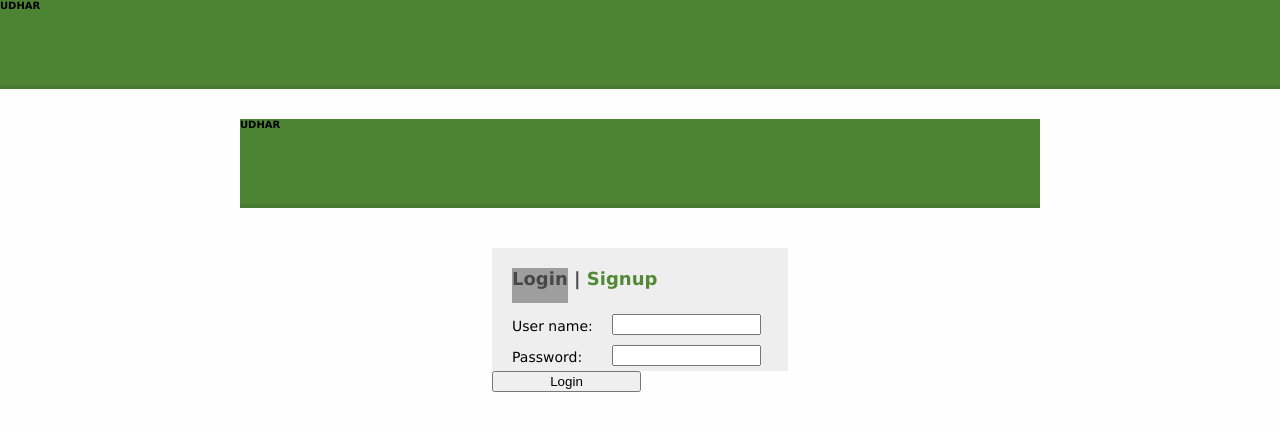
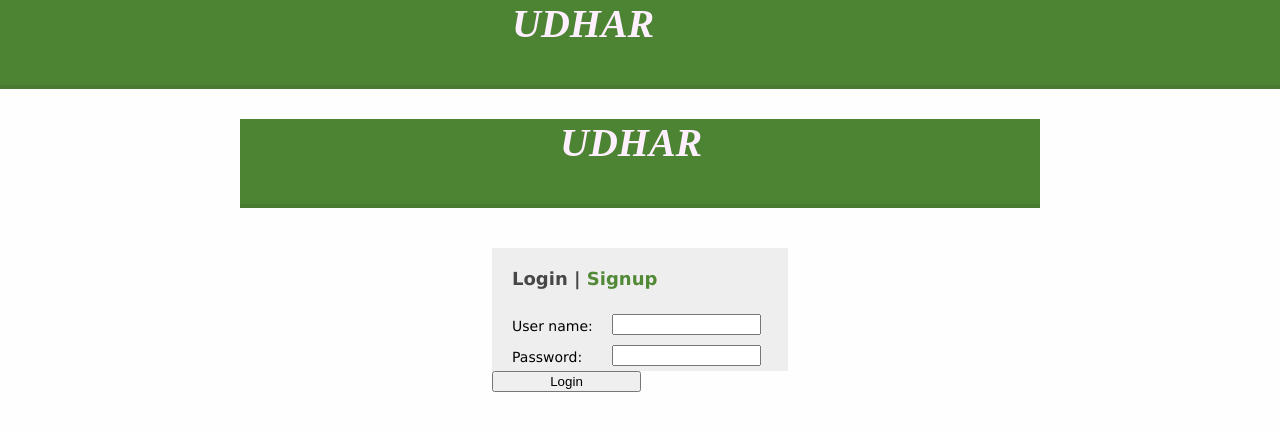
Before and after one commit to zarthon/managex, a Django app: template src/managex/templates/home.html in a window 1280 px wide. Shown: the top 431 px of the page. Run offline with Django 3.2, Linux system fonts and the light colour scheme; the template is opened without the code that fills it, so the values that code supplies are empty; grey boxes are pictures that could not be loaded.

Commit message:
small ui changes in the header

```diff
--- a/src/managex/static/managex.css
+++ b/src/managex/static/managex.css
@@ -153,8 +153,11 @@ body a {
 
 }
 #header h1{
-    margin-bottom:30px
-    margin-top:130px
+    font-size:400%;
+    font-style: italic;
+    font-family:"Times New Roman",Georgia,Serif;
+    color:#FFF0FF;
+    margin-left:40%;
 }
 
 /* form label characteristics */
@@ -199,7 +202,7 @@ body a {
 
 /* login signup span class */
 #login-signup h3 span {
-  background: url('/pycourt/login-active.gif') bottom center no-repeat;
+  background: bottom center no-repeat;
   padding-bottom: 14px;
 }
 
```
Also changed, not shown: src/managex/managex.db.
